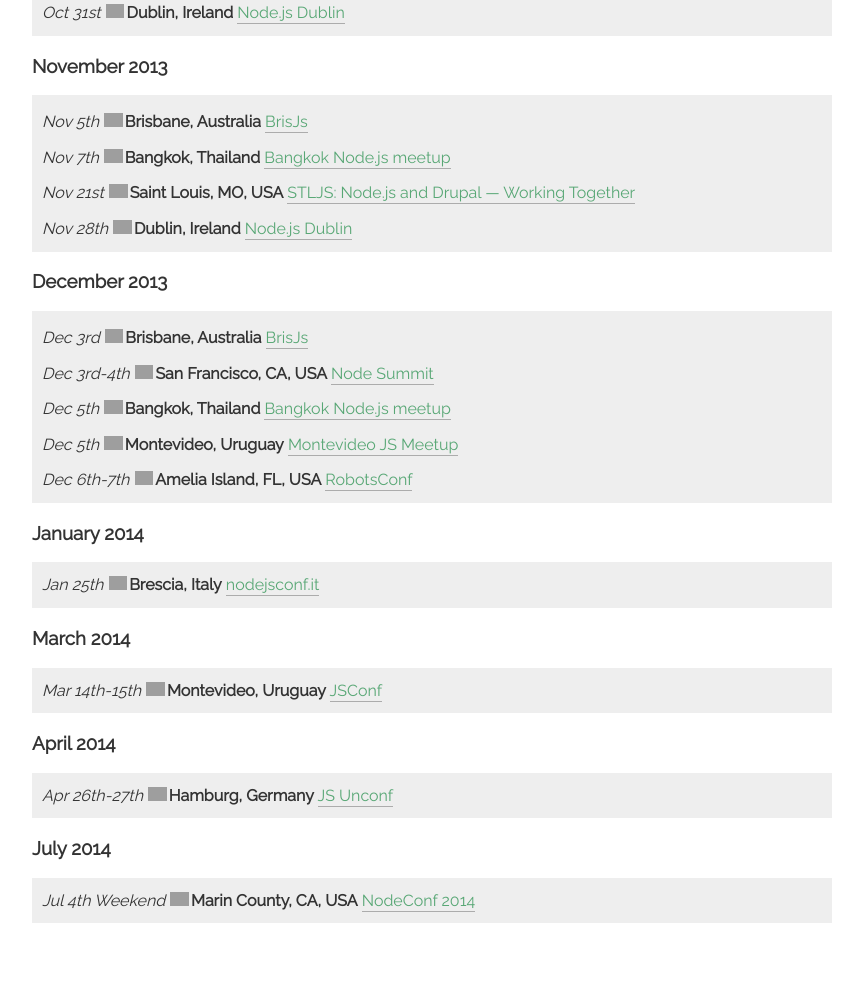
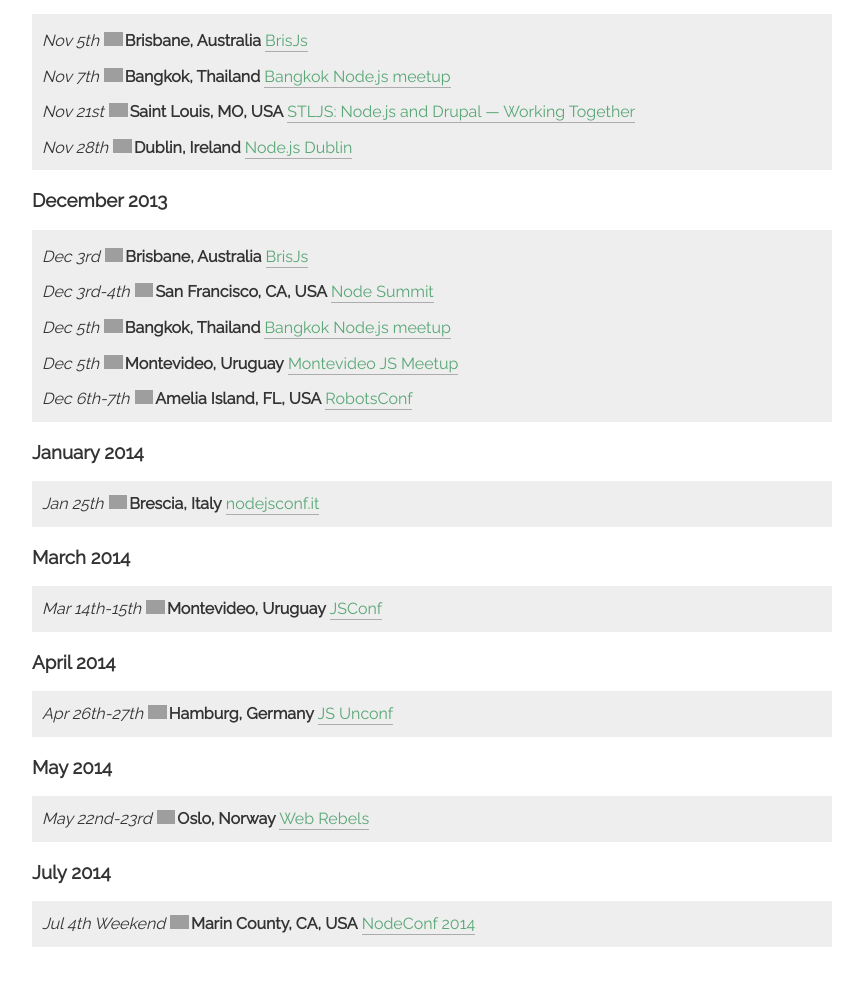
Before and after one commit to knode/node-meatspace, a website: page index.html in a window 1280 px wide. Shown: the part 1665-2650 px from the top of the page, without its empty margins (208-1071 px from the left). Before the commit the page ends 2628 px from the top, so only its background shows below. Drawn offline with nearby package versions, Linux system fonts and the light colour scheme; grey boxes are pictures that could not be loaded.

Commit message:
Updating website.

```diff
--- a/index.html
+++ b/index.html
@@ -53,10 +53,6 @@
 <ul>
 <li><em>Oct 8th-11th</em><ul>
 <li><strong>Guatemala City, Guatemala</strong> <a href="http://fit.galileo.edu">Foro Innovación Tecnológica / NodeBots Guatemala</a></li>
-</ul>
-</li>
-<li><em>Oct 9th</em><ul>
-<li><strong>Cincinnati, Ohio, USA</strong> <a href="http://www.meetup.com/Node-cincy/events/140687882/">Node.cincy | Cincinnati Node.js Meetup</a></li>
 </ul>
 </li>
 <li><em>Oct 10th</em><ul>
@@ -127,6 +123,10 @@
 <ul>
 <li><em>Apr 26th-27th</em> <strong>Hamburg, Germany</strong> <a href="http://2014.jsunconf.eu">JS Unconf</a></li>
 </ul>
+<h3>May 2014</h3>
+<ul>
+<li><em>May 22nd-23rd</em> <strong>Oslo, Norway</strong> <a href="http://webrebels.org/">Web Rebels</a></li>
+</ul>
 <h3>July 2014</h3>
 <ul>
 <li><em>Jul 4th Weekend</em> <strong>Marin County, CA, USA</strong> <a href="http://www.nodeconf.com">NodeConf 2014</a></li>
```
Also changed, not shown: README.md.
